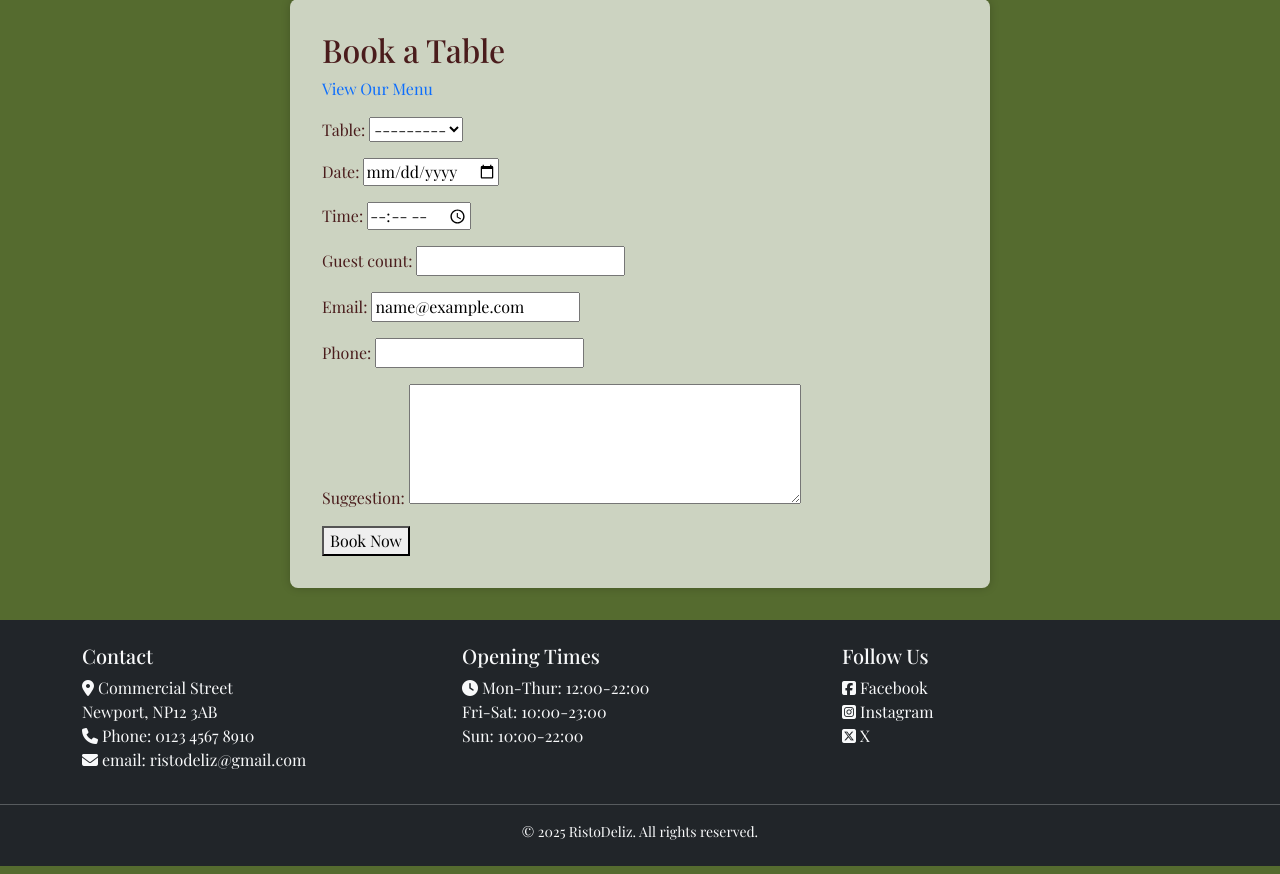
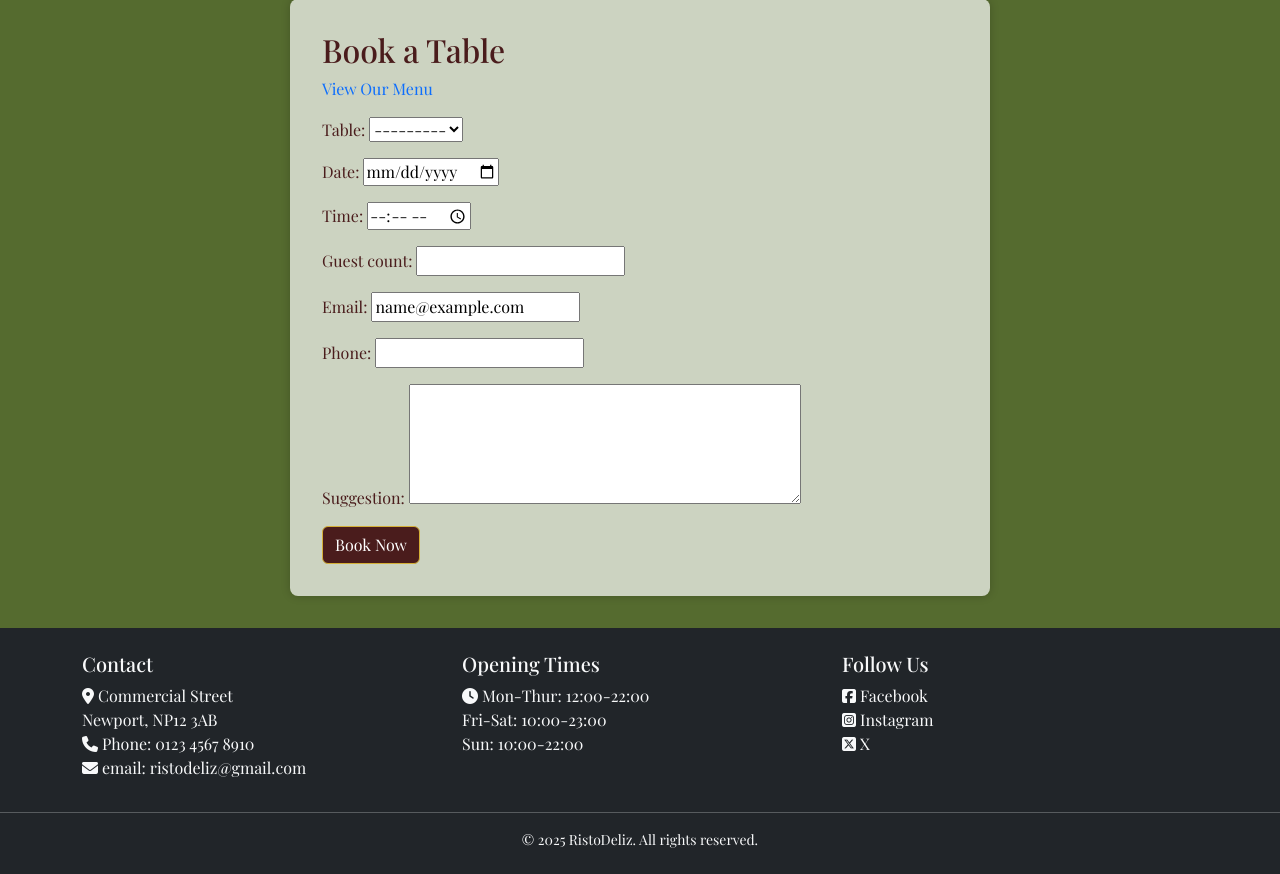
Before and after one commit to jessi25924/risto_deliz, a Django app: page /book/ in a window 1280 px wide. Shown: the part 81-955 px from the top of the page. Run offline with Django 4.2, Linux system fonts and the light colour scheme; the visitor is signed in with stand-in values (Sample User, id 1); data that the repository does not hold is empty; some libraries are stand-ins or nearby versions; some web fonts are replaced.

Commit message:
Button style

```diff
--- a/booking_table/templates/booking_table/book.html
+++ b/booking_table/templates/booking_table/book.html
@@ -29,7 +29,7 @@
     <p>{{ form.phone.label_tag }} {{ form.phone }}</p>
     <p>{{ form.suggestion.label_tag }} {{ form.suggestion }}</p>
 
-    <button type="submit">Book Now</button>
+    <button class="btn btn-primary" type="submit">Book Now</button>
   </form>
 </div>
 
```
